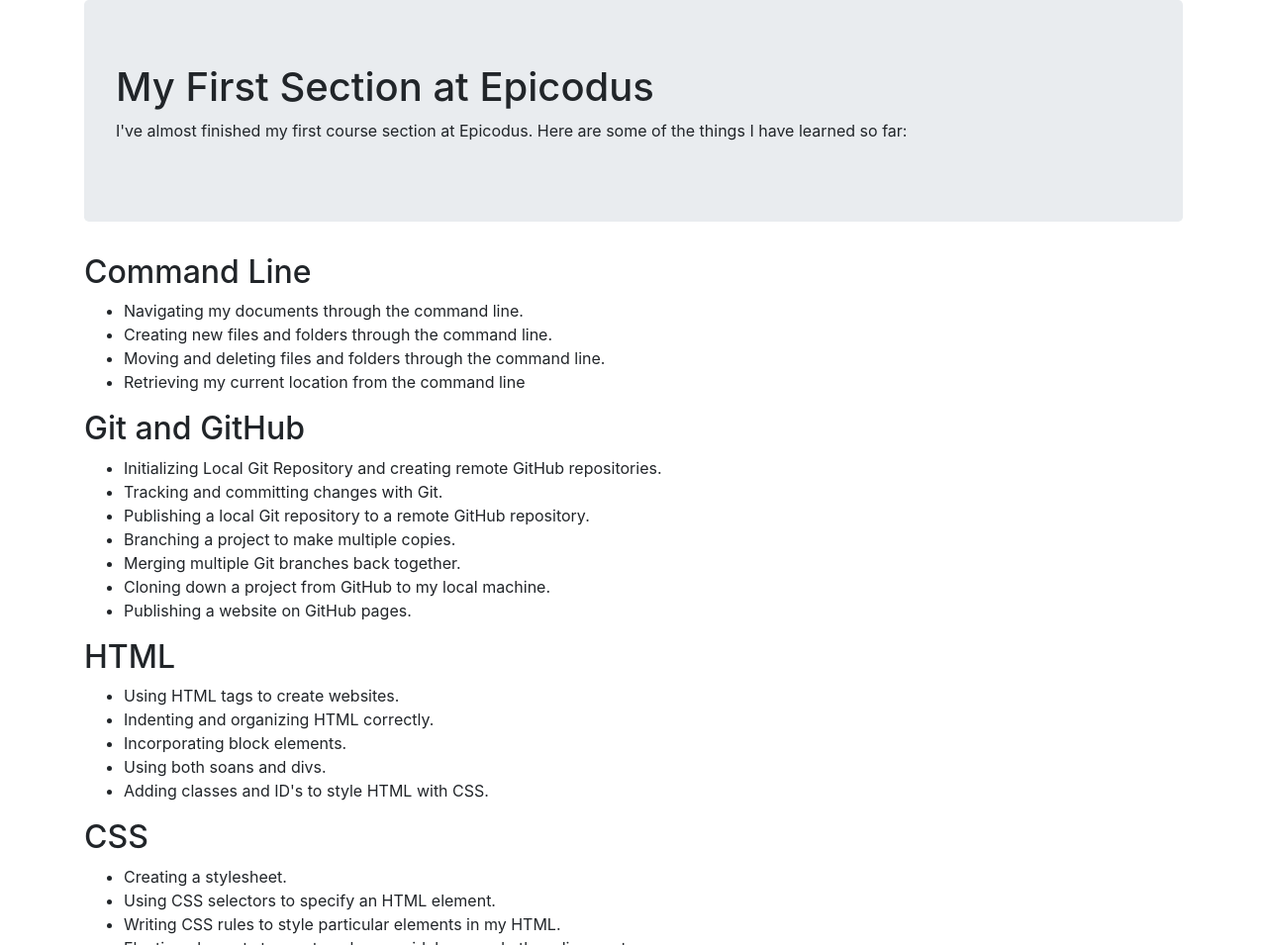
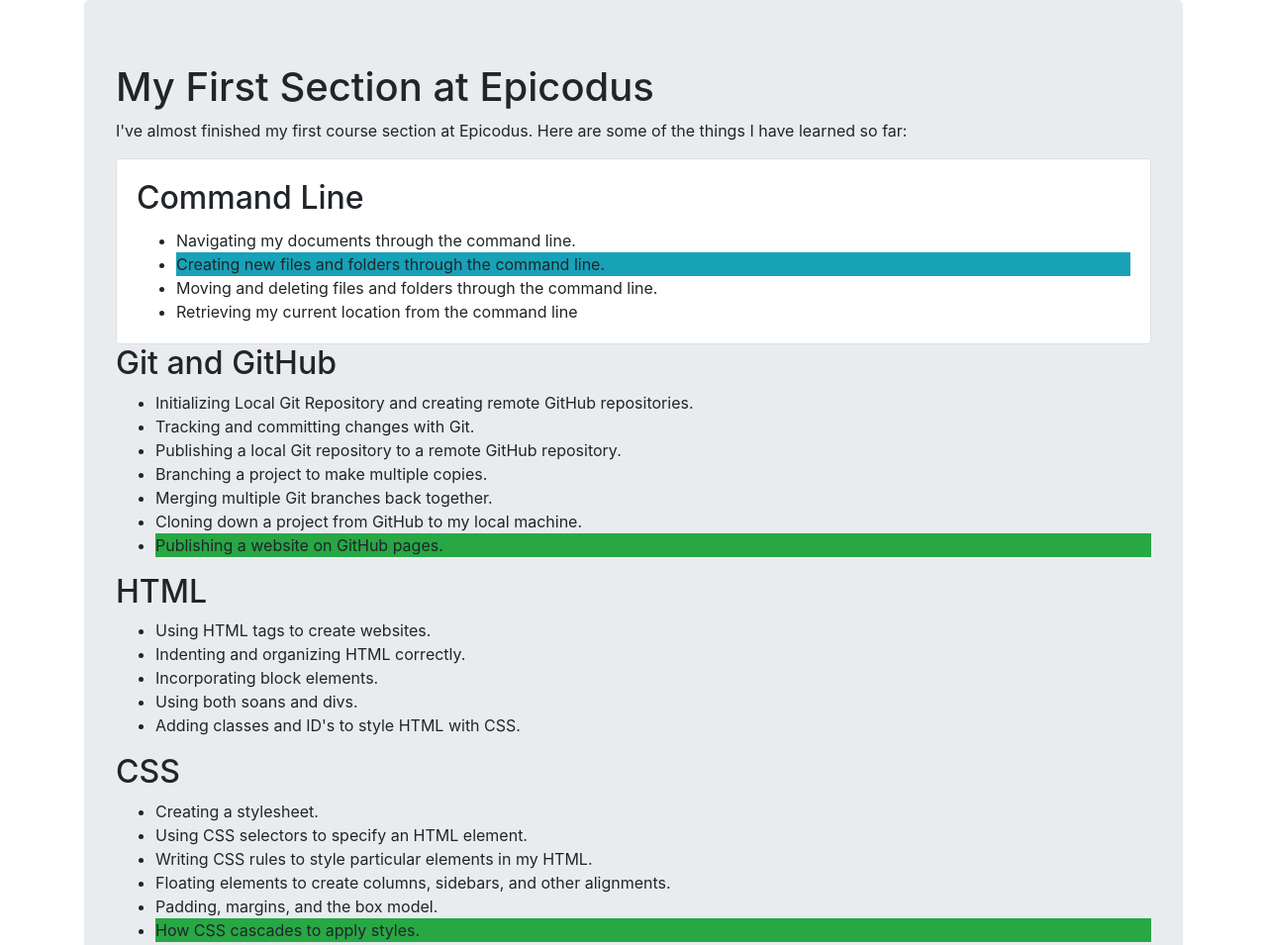
Before and after one commit to KeishaMarie/section-in-review, a plain HTML site: page index.html in a window 1280 px wide. Shown: the top 955 px of the page at 99% size. Drawn offline with Linux system fonts and the light colour scheme.

Commit message:
Add Bootstrap feature- card to h2-Command Line

```diff
--- a/index.html
+++ b/index.html
@@ -12,15 +12,17 @@
   <p>
     I've almost finished my first course section at Epicodus. Here are some of the things I have learned so far:
   </p>
-</div>
-
-  <h2>Command Line</h2>
-  <ul>
-    <li>Navigating my documents through the command line.</li>
-    <li>Creating new files and folders through the command line.</li>
-    <li>Moving and deleting files and folders through the command line.</li>
-    <li>Retrieving my current location from the command line</li>
-  </ul>
+  <div class="card">
+    <div class="card-body">
+      <h2 class="card-title">Command Line</h2>
+      <ul class="card-text">
+        <li>Navigating my documents through the command line.</li>
+        <li class="bg-info">Creating new files and folders through the command line.</li>
+        <li>Moving and deleting files and folders through the command line.</li>
+        <li>Retrieving my current location from the command line</li>
+      </ul>
+    </div>
+  </div>
 
   <h2>Git and GitHub</h2>
   <ul>
@@ -30,7 +32,7 @@
     <li>Branching a project to make multiple copies.</li>
     <li>Merging multiple Git branches back together.</li>
     <li>Cloning down a project from GitHub to my local machine.</li>
-    <li>Publishing a website on GitHub pages.</li>
+    <li class="bg-success">Publishing a website on GitHub pages.</li>
   </ul>
 
   <h2>HTML</h2>
@@ -49,7 +51,7 @@
     <li>Writing CSS rules to style particular elements in my HTML.</li>
     <li>Floating elements to create columns, sidebars, and other alignments.</li>
     <li>Padding, margins, and the box model.</li>
-    <li>How CSS cascades to apply styles.</li>
+    <li class="bg-success">How CSS cascades to apply styles.</li>
   </ul>
 
   <h2>Bootstrap</h2>
@@ -57,7 +59,7 @@
     <li>Downloading and installing Bootstrap.</li>
     <li>Adding Bootstrap styles to a website.</li>
     <li>Navigating Bootstrap documentation.</li>
-    <li>Creating websites with Bootstrap.</li>
+    <li class="bg-success">Creating websites with Bootstrap.</li>
   </ul>
   <h2>Partnering</h2>
   <blockquote class="blockquote">
```
